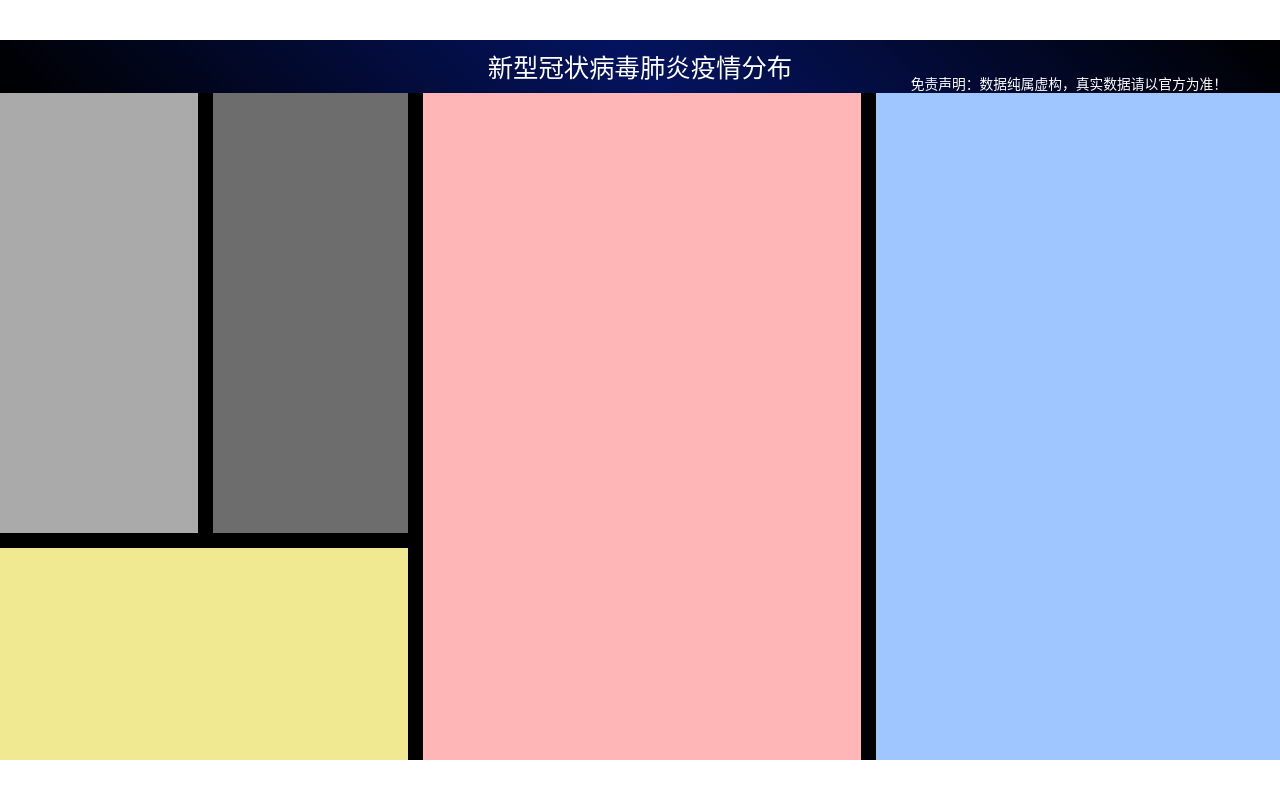
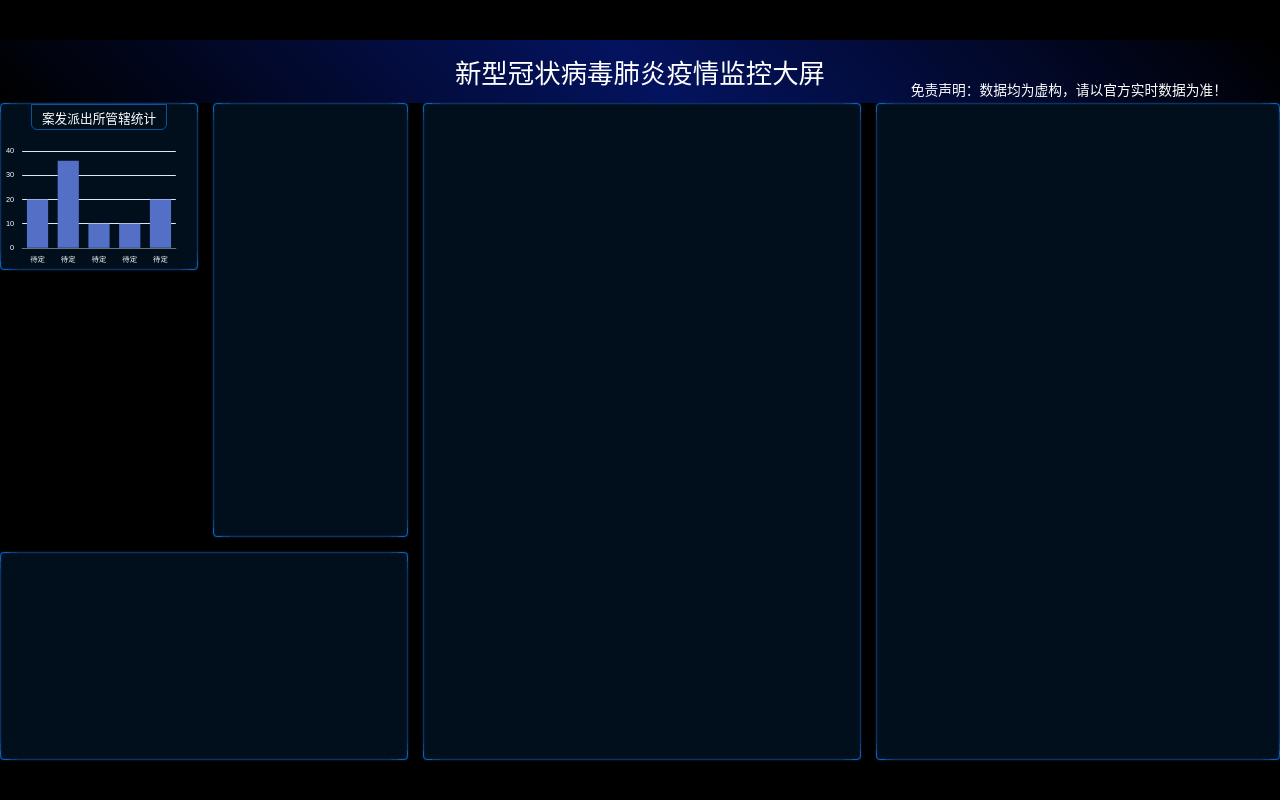
Before and after one commit to heycn/react-data-view, a React (Vite) app: page /#/ in a window 1280 px wide. Built offline with nearby package versions, Linux system fonts and the light colour scheme.

Commit message:
第一个 echarts

```diff
--- a/index.html
+++ b/index.html
@@ -6,11 +6,11 @@
       name="viewport"
       content="width=device-width,initial-scale=1,minimum-scale=1,maximum-scale=1,user-scalable=no,viewport-fit=cover"
     />
-    <title>疫情分布图 - 非官方</title>
+    <title>可视化疫情图监控大屏：非官方</title>
     <script>
       const clientWidth = document.documentElement.clientWidth;
       const clientHeight = document.documentElement.clientHeight;
-      let pageWidth = clientWidth / clientHeight > 16 / 9 ? clientHeight * (16 / 9) : clientWidth;
+      window.pageWidth = clientWidth / clientHeight > 16 / 9 ? clientHeight * (16 / 9) : clientWidth;
       const pageHeight = pageWidth / (16 / 9);
       const string = `<style>html{
         font-size: ${pageWidth / 100}px
--- a/src/pages/home.scss
+++ b/src/pages/home.scss
@@ -4,21 +4,22 @@
   flex: 1;
   display: flex;
   flex-direction: column;
+  color: #fff;
 
   header {
-    height: px(100);
+    height: px(120);
     color: #fff;
     display: flex;
     justify-content: center;
     align-items: center;
     background: linear-gradient(45deg, #ffffff00 0%, #04135f 50%, #ffffff00 100%);
-    font-size: px(48);
+    font-size: px(50);
     position: relative;
 
     >.tag {
       position: absolute;
       font-size: px(26);
-      bottom: 0;
+      bottom: 4px;
       right: px(100);
     }
   }
@@ -27,34 +28,81 @@
     flex: 1;
     display: grid;
     grid-template:
-      "box1 box2 box4 box5"755fr
-      "box3 box3 box4 box5"363fr / 366fr 361fr 811fr 747fr;
+      "box1 box2 box4 box5"755fr "box3 box3 box4 box5"363fr / 366fr 361fr 811fr 747fr;
     grid-column-gap: px(28);
     grid-row-gap: px(28);
 
+    >section {
+      text-align: center;
+    }
+
+    .border {
+      border: 1px solid #0764bc;
+      border-radius: 4px;
+      position: relative;
+      box-shadow: 0 0 2px 0 #0e325f, inset 0 0 2px 0 #0e325f;
+      background: #010e1c;
+
+      &::before {
+        content: '';
+        position: absolute;
+        left: 0;
+        right: 0;
+        top: 0;
+        bottom: 0;
+        border-radius: 4px;
+        box-shadow:
+          17px 0 0 -16px #0e325f,
+          -17px 0 0 -16px #0e325f,
+          0 17px 0 -16px #0e325f,
+          0 -17px 0 -16px #0e325f,
+          9px 0 0 -8px #0d4483,
+          -9px 0 0 -8px #0d4483,
+          0 9px 0 -8px #0d4483,
+          0 -9px 0 -8px #0d4483;
+      }
+    }
+
     >.section1 {
       grid-area: box1;
-      background: #aaa;
     }
 
     >.section2 {
       grid-area: box2;
-      background: #6d6d6d;
     }
 
     >.section3 {
       grid-area: box3;
-      background: #f0e992;
     }
 
     >.section4 {
       grid-area: box4;
-      background: #ffb6b6;
     }
 
     >.section5 {
       grid-area: box5;
-      background: #a0c6ff;
+    }
+
+    .管辖统计 {
+      height: px(315);
+      display: flex;
+      flex-direction: column;
+      align-items: center;
+
+      h2 {
+        flex-shrink: 0;
+        border: 1px solid #0a5299;
+        border-bottom-left-radius: 6px;
+        border-bottom-right-radius: 6px;
+        font-size: px(24);
+        padding: px(4) px(18);
+        text-shadow: 0 0px(3) white;
+      }
+
+      .chart {
+        flex: 1;
+        width: 100%;
+      }
     }
   }
 }
--- a/src/pages/home.tsx
+++ b/src/pages/home.tsx
@@ -1,19 +1,70 @@
-import React from 'react';
+import React, { useEffect, useRef } from 'react';
 import './home.scss';
+import * as echarts from 'echarts';
+
+const px = n => (n / 2420) * (window as any).pageWidth;
 
 export const Home = () => {
+  const divRef = useRef(null);
+  useEffect(() => {
+    var myChart = echarts.init(divRef.current);
+    myChart.setOption({
+      textStyle: {
+        fontSize: px(14),
+        color: '#fff'
+      },
+      xAxis: {
+        data: ['待定', '待定', '待定', '待定', '待定'],
+        axisTick: { show: false },
+        axisLabel: {
+          fontSize: px(14),
+          formatter(val) {
+            if (val.length > 2) {
+              const array = val.split('');
+              array.splice(2, 0, '\n');
+              return array.join('');
+            } else {
+              return val;
+            }
+          }
+        }
+      },
+      grid: {
+        x: px(40),
+        y: px(40),
+        x2: px(40),
+        y2: px(40)
+      },
+      yAxis: {
+        axisLabel: {
+          fontSize: px(14)
+        }
+      },
+      series: [
+        {
+          type: 'bar',
+          data: [20, 36, 10, 10, 20]
+        }
+      ]
+    });
+  }, []);
   return (
     <div className='home'>
       <header>
-        <span className='title'>新型冠状病毒肺炎疫情分布</span>
-        <div className='tag'>免责声明：数据纯属虚构，真实数据请以官方为准！</div>
+        <span className='title'>新型冠状病毒肺炎疫情监控大屏</span>
+        <div className='tag'>免责声明：数据均为虚构，请以官方实时数据为准！</div>
       </header>
       <main>
-        <div className='section1'></div>
-        <div className='section2'></div>
-        <div className='section3'></div>
-        <div className='section4'></div>
-        <div className='section5'></div>
+        <section className='section1'>
+          <div className='border 管辖统计'>
+            <h2>案发派出所管辖统计</h2>
+            <div ref={divRef} className='chart'></div>
+          </div>
+        </section>
+        <section className='border section2'></section>
+        <section className='border section3'></section>
+        <section className='border section4'></section>
+        <section className='border section5'></section>
       </main>
     </div>
   );
--- a/src/shared/style.scss
+++ b/src/shared/style.scss
@@ -32,6 +32,7 @@ code {
 body {
   font-family: $font-hei;
   font-size: 16px;
+  background: #000;
 }
 
 #root {
@@ -46,3 +47,12 @@ body {
   display: flex;
   flex-direction: column;
 }
+
+h1,
+h2,
+h3,
+h4,
+h5,
+h6 {
+  font-size: 16px;
+}
```
